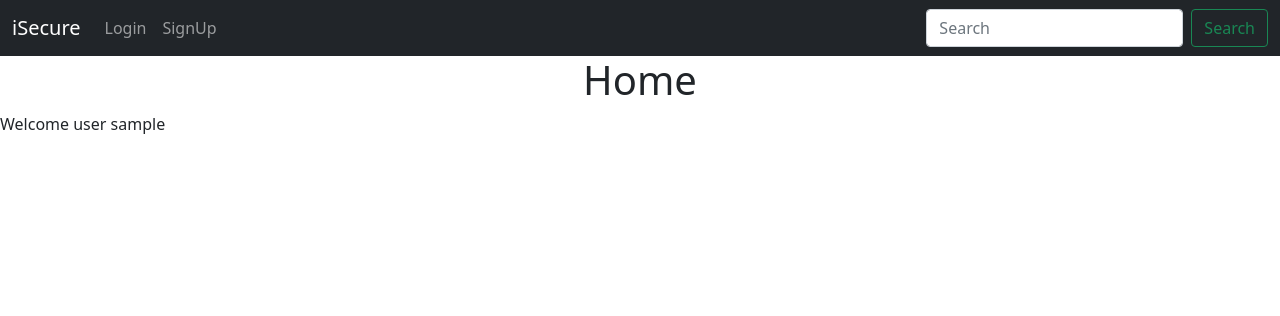
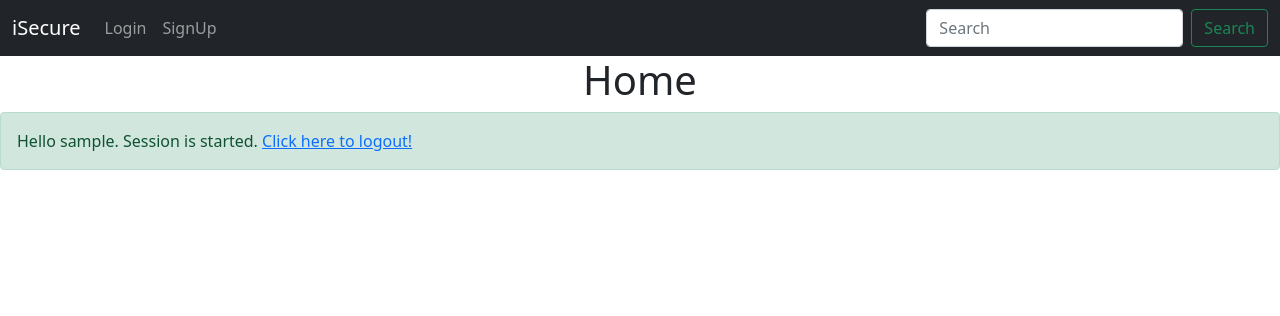
Before and after one commit to themohitkhandal/loginsystem, a PHP site: page /home.php in a window 1280 px wide. Shown: the top 316 px of the page. Run offline with PHP 8.4, Linux system fonts and the light colour scheme; the visitor is signed in with stand-in values (Sample User, id 1).

Commit message:
new message for home.php

```diff
--- a/home.php
+++ b/home.php
@@ -19,7 +19,8 @@
   <?php
     session_start();
     if($_SESSION['username']){
-      echo "Welcome user " . $_SESSION['username'];
+      echo '<div class="alert alert-success" role="alert">
+              Hello ' . $_SESSION['username'] . '. Session is started. <a href="/loginsystem/logout.php">Click here to logout!<a></div>' ;
     } else {
       echo "You need to log in!";
       header("location:login.php");
```
